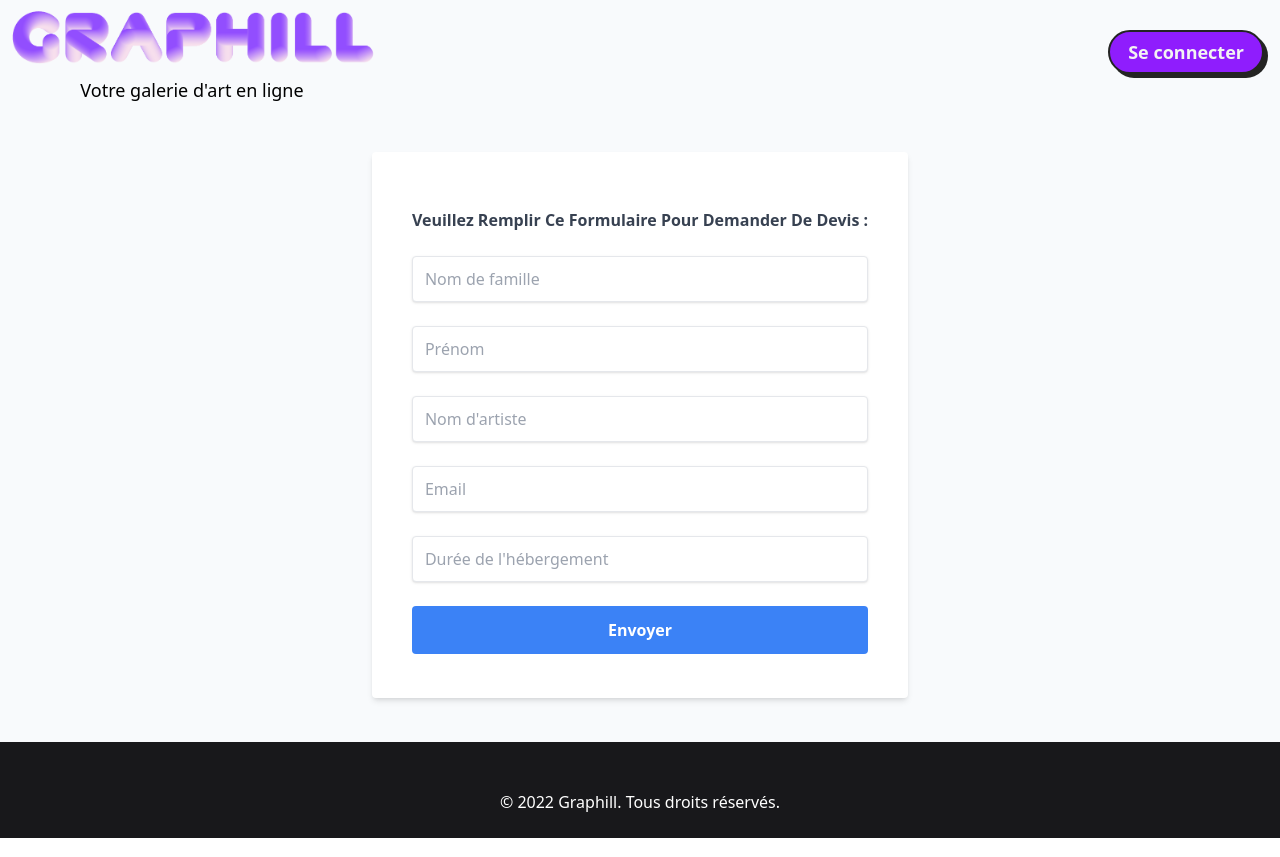
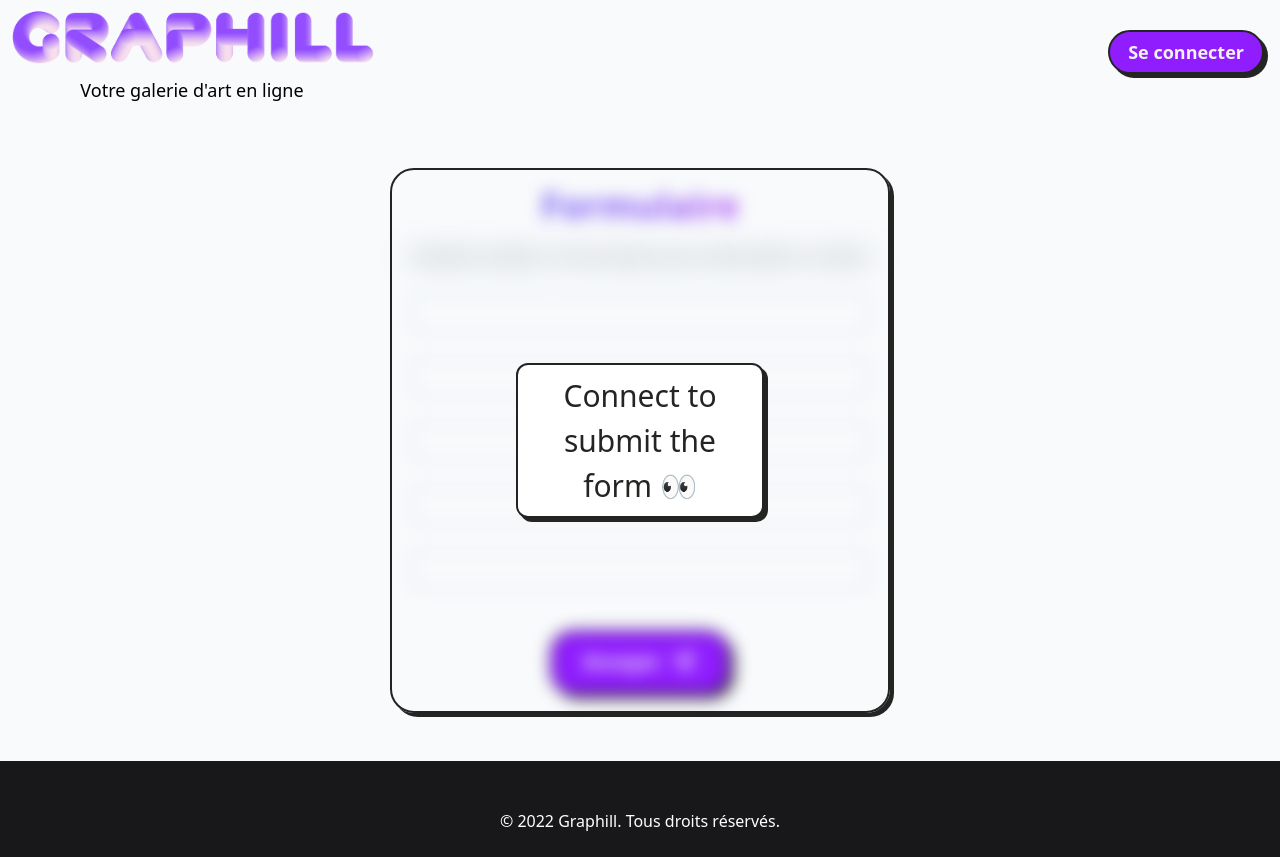
Before and after one commit to Joel-alt/Graphill, a Vue app in the folder client/: page /form in a window 1280 px wide. Built offline with nearby package versions, Linux system fonts and the light colour scheme.

Commit message:
[UPDATE] conditional rendering

```diff
--- a/client/src/views/Form.vue
+++ b/client/src/views/Form.vue
@@ -1,33 +1,77 @@
 <template>
     <div class="px-10 pt-8 pb-5 mb-3 flex flex-col items-center max-w-s">
-  <form v-on:submit.prevent="onSubmit" class="bg-white shadow-md rounded px-10 pt-8 pb-5 mb-3"><br />
-        <div class="mb-6 block text-gray-700 text-base font-semibold capitalize">Veuillez remplir ce formulaire pour demander de devis :</div>
-        <input class="mb-6 shadow apprearance-none border rounded w-full py-3 px-3 text-gray-500 text-black leading-tight focus:outline-none focus:shadow-outline" type="text" name="lastname" v-model="lastname" placeholder="Nom de famille" required/> <br />
-        <input class="mb-6 shadow apprearance-none border rounded w-full py-3 px-3 text-gray-500 text-black leading-tight focus:outline-none focus:shadow-outline" type="text" name="firstname" v-model="firstname" placeholder="Prénom" required/> <br />
-        <input class="mb-6 shadow apprearance-none border rounded w-full py-3 px-3 text-gray-500 text-black leading-tight focus:outline-none focus:shadow-outline" type="text" name="artistname" v-model="artistname" placeholder="Nom d'artiste" required/> <br />
-        <input class="mb-6 shadow apprearance-none border rounded w-full py-3 px-3 text-gray-500 text-black leading-tight focus:outline-none focus:shadow-outline" type="email" name="email" v-model="email" placeholder="Email" required/> <br />
-        <input class="mb-6 shadow apprearance-none border rounded w-full py-3 px-3 text-gray-500 text-black leading-tight focus:outline-none focus:shadow-outline" type="text" name="hostingTime" v-model="hostingTime" placeholder="Durée de l'hébergement" required/> <br />
-        <button class="mb-6 bg-blue-500 hover:bg-footerBlue text-white w-full font-bold py-3 rounded focus:outline-none focus:shadow-outline" @submit.prevent="onSubmit"> Envoyer </button>
+        <form v-if="isConnected" v-on:submit.prevent="onSubmit" class="form"><br />
+            <h1
+                class="m-4 text-4xl font-extrabold bg-clip-text text-transparent bg-gradient-to-r from-indigo-500 to-fuchsia-500">
+                Formulaire</h1>
+            <div class="mb-6 block text-gray-500 text-lg">Veuillez remplir ce formulaire pour
+                demander un devis
+            </div>
+            <input
+                class="mb-6 shadow apprearance-none border rounded-lg w-full py-3 px-3 text-gray-500 leading-tight focus:outline-none focus:shadow-outline"
+                type="text" name="lastname" v-model="lastname" placeholder="Nom de famille" required /> <br />
+            <input
+                class="mb-6 shadow apprearance-none border rounded-lg w-full py-3 px-3 text-gray-500 leading-tight focus:outline-none focus:shadow-outline"
+                type="text" name="firstname" v-model="firstname" placeholder="Prénom" required /> <br />
+            <input
+                class="mb-6 shadow apprearance-none border rounded-lg w-full py-3 px-3 text-gray-500 leading-tight focus:outline-none focus:shadow-outline"
+                type="text" name="artistname" v-model="artistname" placeholder="Nom d'artiste" required /> <br />
+            <input
+                class="mb-6 shadow apprearance-none border rounded-lg w-full py-3 px-3 text-gray-500 leading-tight focus:outline-none focus:shadow-outline"
+                type="email" name="email" v-model="email" placeholder="Email" required /> <br />
+            <input
+                class="mb-6 shadow apprearance-none border rounded-lg w-full py-3 px-3 text-gray-500 leading-tight focus:outline-none focus:shadow-outline"
+                type="text" name="hostingTime" v-model="hostingTime" placeholder="Durée de l'hébergement" required />
+            <br />
+            <button class="submit" @submit.prevent="onSubmit">
+                <div class="flex items-center sendanim">
+                    <p>Envoyer</p>
+                    <img src="@/assets/send-48.png" class="w-6 h-6 ml-3">
+                </div>
+            </button>
         </form>
+        <div v-else class="form z-0" id="container">
+            <img class="rounded-xl md:max-w-md hover z-10">
+            <a class="connect z-10" href="/login">Connect to submit the form 👀</a>
+            <div class="blur">
+                <h1
+                    class="m-4 text-4xl font-extrabold bg-clip-text text-transparent bg-gradient-to-r from-indigo-500 via-violet-500 to-fuchsia-500">
+                    Formulaire</h1>
+                <div class="mb-6 block blur-md text-gray-500 text-lg">Veuillez remplir ce formulaire pour
+                    demander un devis
+                </div>
+                <p class="w-full h-10 border-2" /> <br />
+                <p class="w-full h-10 border-2" /> <br />
+                <p class="w-full h-10 border-2" /> <br />
+                <p class="w-full h-10 border-2" /> <br />
+                <p class="w-full h-10 border-2" />
+                <br />
+                <button class="submit cursor-default">
+                    <div class="flex items-center">
+                        <p>Envoyer</p>
+                        <img src="@/assets/send-48.png" class="w-6 h-6 ml-3">
+                    </div>
+                </button>
+            </div>
+        </div>
     </div>
 </template>
 
 <script>
 export default {
     name: 'FormView',
-  components: {
-  },
-  data(){
+    data() {
         return {
             lastname: '',
             firstname: '',
             artistname: '',
             email: '',
             hostingTime: '',
+            isConnected: false,
         }
     },
     methods: {
-      onSubmit(){
+        onSubmit() {
             fetch('http://localhost:3300/forms/all', {
                 method: "POST",
                 headers: {
@@ -42,17 +86,106 @@ export default {
                 }),
             }).then((res) => res.json())
                 .then((data) => {
-              if (data.message==="Form submited !"){
-                  router.push({path: '/all'});
-              }
-          })
+                    if (data.message === "Form submited !") {
                         alert("Bonjour, " + this.artistname + ". Votre demande a été prise en compte et vous aurez le devis d'ici quelques jours. Merci !")
                         this.lastname = ''
                         this.firstname = ''
                         this.artistname = ''
                         this.email = ''
                         this.hostingTime = ''
+                    }
+                })
         },
+    },
+    created() {
+        window.addEventListener('user-has-disconnected', (event) => {
+            this.isConnected = false;
+        });
+        if (localStorage.getItem('token')) {
+            this.isConnected = true;
         }
     }
+
+}
 </script>
+
+<style scoped>
+.form,
+.submit, .submitfake {
+    margin: 1rem;
+    border: 2px solid #242324;
+    border-radius: 1.5rem;
+    box-shadow: #242423 4px 4px 0 0;
+    color: #242423;
+    padding: 0 18px;
+    text-align: center;
+    text-decoration: none;
+    user-select: none;
+    -webkit-user-select: none;
+}
+
+.submit, .submitfake {
+    padding: 1rem 2rem;
+    background-color: #8f1dfd;
+    color: whitesmoke;
+    font-weight: 700;
+    font-size: larger;
+    transition: all 0.2s ease-in-out;
+}
+
+.submitfake {
+    cursor: default;
+}
+
+.submit:active {
+    box-shadow: #422800 2px 2px 0 0;
+    transform: translate(2px, 2px);
+}
+
+.connect {
+    border-radius: 0.75rem;
+    padding: 0.5rem 1rem;
+    position: absolute;
+    left: 0;
+    right: 0;
+    top: 0;
+    bottom: 0;
+    margin: auto;
+    width: 50%;
+    height: fit-content;
+    max-height: min-content;
+    font-size: 30px;
+    display: none;
+}
+
+#container {
+    position: relative;
+}
+
+.connect {
+    border-radius: 0.75rem;
+    padding: 0.5rem 1rem;
+    position: absolute;
+    left: 0;
+    right: 0;
+    top: 0;
+    bottom: 0;
+    margin: auto;
+    width: 50%;
+    height: fit-content;
+    max-height: min-content;
+    font-size: 30px;
+    background-color: #ffffff;
+    display: flex;
+    justify-content: center;
+    align-items: center;
+    box-shadow: #242423 4px 4px 0 0;
+    color: #242423;
+    border: 2px solid #242324;
+}
+
+.connect:active {
+    box-shadow: #422800 2px 2px 0 0;
+    transform: translate(2px, 2px);
+}
+</style>
```
Also changed, not shown: client/src/assets/send-48.png (added). Lines whose indentation alone changed are shown as unchanged.
